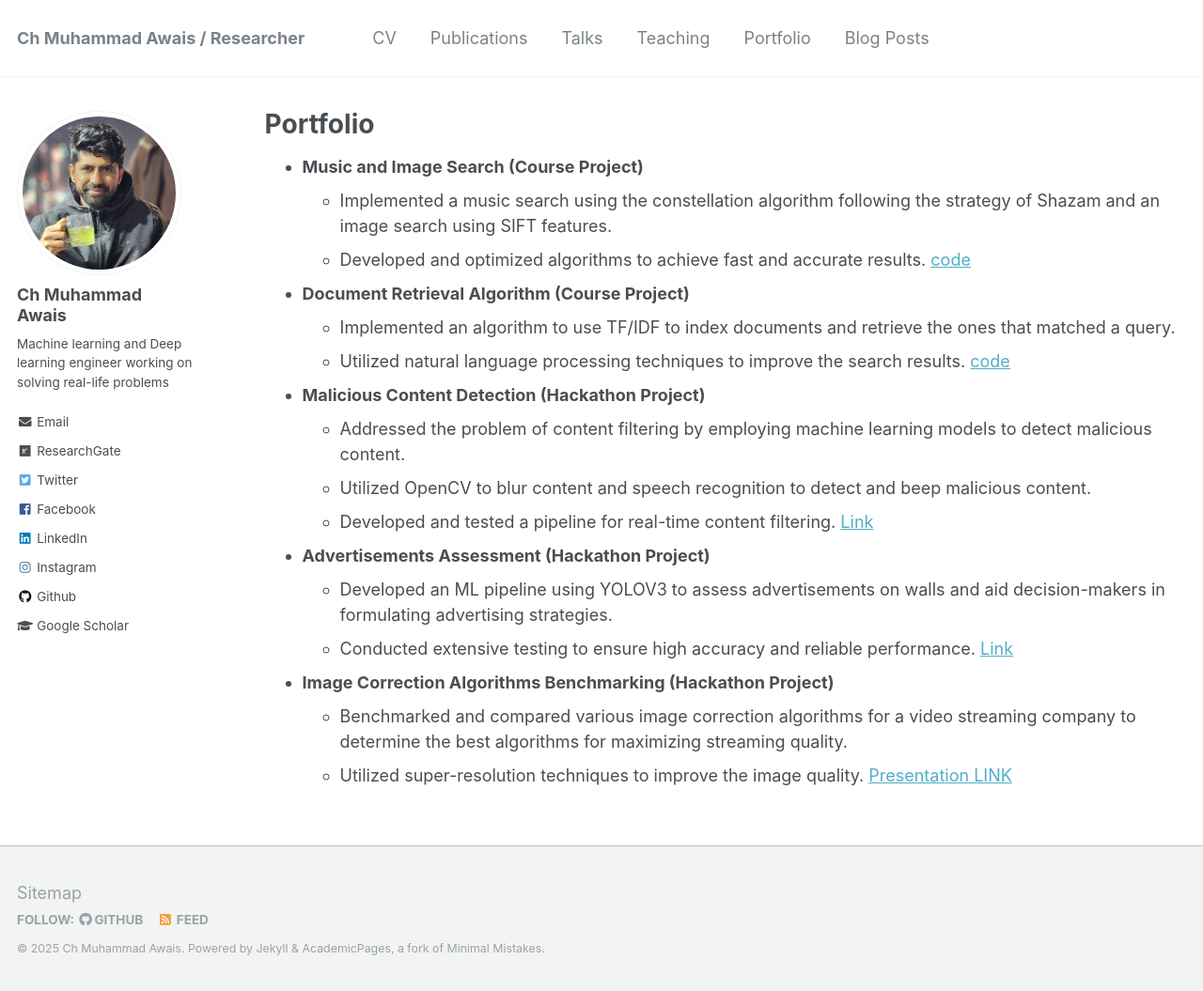
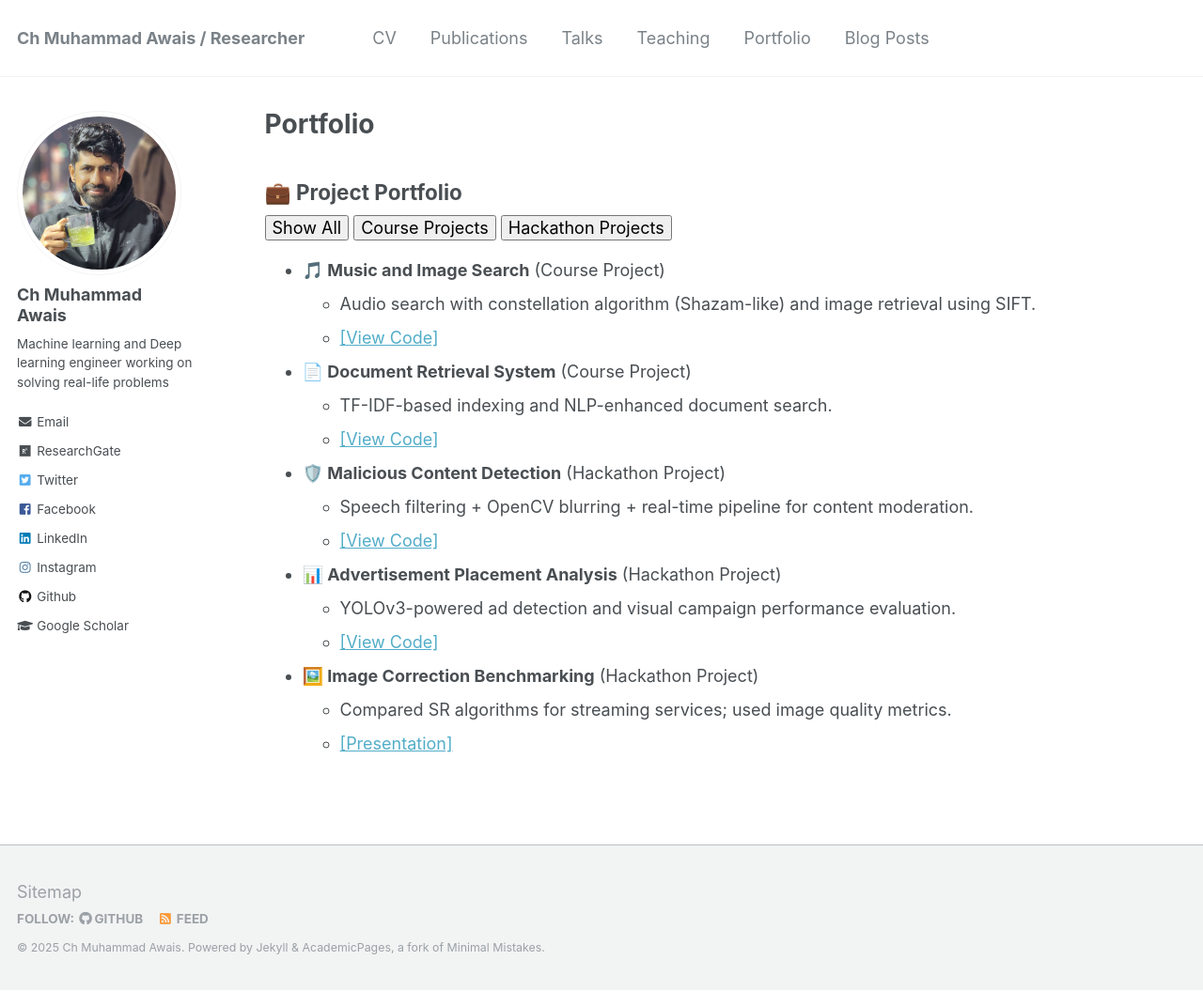
Before and after one commit to cm-awais/cm-awais.github.io, a Jekyll site: the page built from _pages/portfolio.html, in a window 1280 px wide and 1055 px high. Shown: the whole window at 94% size. Built offline with Jekyll 4.4.1, drawn with Linux system fonts in a browser that asks for light colours.

Commit message:
Update portfolio.html

```diff
--- a/_pages/portfolio.html
+++ b/_pages/portfolio.html
@@ -5,41 +5,70 @@
 author_profile: true
 ---
 
-<ul>
-  <li>
-    <strong>Music and Image Search (Course Project)</strong>
+<h2>💼 Project Portfolio</h2>
+
+<!-- FILTER BUTTONS -->
+<div id="project-filters" style="margin-bottom: 1rem;">
+  <button onclick="filterProjects('all')">Show All</button>
+  <button onclick="filterProjects('course')">Course Projects</button>
+  <button onclick="filterProjects('hackathon')">Hackathon Projects</button>
+</div>
+
+<!-- PROJECT LIST -->
+<ul id="project-list">
+
+  <li class="project-item course">
+    <strong>🎵 Music and Image Search</strong> (Course Project)
     <ul>
-      <li>Implemented a music search using the constellation algorithm following the strategy of Shazam and an image search using SIFT features.</li>
-      <li>Developed and optimized algorithms to achieve fast and accurate results. <a href="https://github.com/Muhammad0Awais/Music-Shazam-and-Images-retrieval-SIFT">code</a></li>
+      <li>Audio search with constellation algorithm (Shazam-like) and image retrieval using SIFT.</li>
+      <li><a href="https://github.com/cm-awais/Music-Shazam-and-Images-retrieval-SIFT" target="_blank">[View Code]</a></li>
     </ul>
   </li>
-  <li>
-    <strong>Document Retrieval Algorithm (Course Project)</strong>
+
+  <li class="project-item course">
+    <strong>📄 Document Retrieval System</strong> (Course Project)
     <ul>
-      <li>Implemented an algorithm to use TF/IDF to index documents and retrieve the ones that matched a query.</li>
-      <li>Utilized natural language processing techniques to improve the search results. <a href="https://github.com/Muhammad0Awais/Search-Engine-based-document-processing-pipeline">code</a></li>
+      <li>TF-IDF-based indexing and NLP-enhanced document search.</li>
+      <li><a href="https://github.com/cm-awais/Search-Engine-based-document-processing-pipeline" target="_blank">[View Code]</a></li>
     </ul>
   </li>
-  <li>
-    <strong>Malicious Content Detection (Hackathon Project)</strong>
+
+  <li class="project-item hackathon">
+    <strong>🛡️ Malicious Content Detection</strong> (Hackathon Project)
     <ul>
-      <li>Addressed the problem of content filtering by employing machine learning models to detect malicious content.</li>
-      <li>Utilized OpenCV to blur content and speech recognition to detect and beep malicious content.</li>
-      <li>Developed and tested a pipeline for real-time content filtering. <a href="https://github.com/Muhammad0Awais/sber_zvuk_hackathon">Link</a></li>
+      <li>Speech filtering + OpenCV blurring + real-time pipeline for content moderation.</li>
+      <li><a href="https://github.com/cm-awais/sber_zvuk_hackathon" target="_blank">[View Code]</a></li>
     </ul>
   </li>
-  <li>
-    <strong>Advertisements Assessment (Hackathon Project)</strong>
+
+  <li class="project-item hackathon">
+    <strong>📊 Advertisement Placement Analysis</strong> (Hackathon Project)
     <ul>
-      <li>Developed an ML pipeline using YOLOV3 to assess advertisements on walls and aid decision-makers in formulating advertising strategies.</li>
-      <li>Conducted extensive testing to ensure high accuracy and reliable performance. <a href="https://github.com/Muhammad0Awais/Yolo-based-Advertistment-Analysis">Link</a></li>
+      <li>YOLOv3-powered ad detection and visual campaign performance evaluation.</li>
+      <li><a href="https://github.com/cm-awais/Yolo-based-Advertistment-Analysis" target="_blank">[View Code]</a></li>
     </ul>
   </li>
-  <li>
-    <strong>Image Correction Algorithms Benchmarking (Hackathon Project)</strong>
+
+  <li class="project-item hackathon">
+    <strong>🖼️ Image Correction Benchmarking</strong> (Hackathon Project)
     <ul>
-      <li>Benchmarked and compared various image correction algorithms for a video streaming company to determine the best algorithms for maximizing streaming quality.</li>
-      <li>Utilized super-resolution techniques to improve the image quality. <a href="https://docs.google.com/presentation/d/1Se1o_hMCWlAHoOfg0WZPiOq0BHkbMQqtqk8hPIKTFJM/edit?usp=sharing">Presentation LINK</a></li>
+      <li>Compared SR algorithms for streaming services; used image quality metrics.</li>
+      <li><a href="https://docs.google.com/presentation/d/1Se1o_hMCWlAHoOfg0WZPiOq0BHkbMQqtqk8hPIKTFJM/edit?usp=sharing" target="_blank">[Presentation]</a></li>
     </ul>
   </li>
+
 </ul>
+
+<!-- JAVASCRIPT FOR FILTERING -->
+<script>
+  function filterProjects(type) {
+    var items = document.getElementsByClassName('project-item');
+    for (var i = 0; i < items.length; i++) {
+      if (type === 'all' || items[i].classList.contains(type)) {
+        items[i].style.display = '';
+      } else {
+        items[i].style.display = 'none';
+      }
+    }
+  }
+</script>
```
